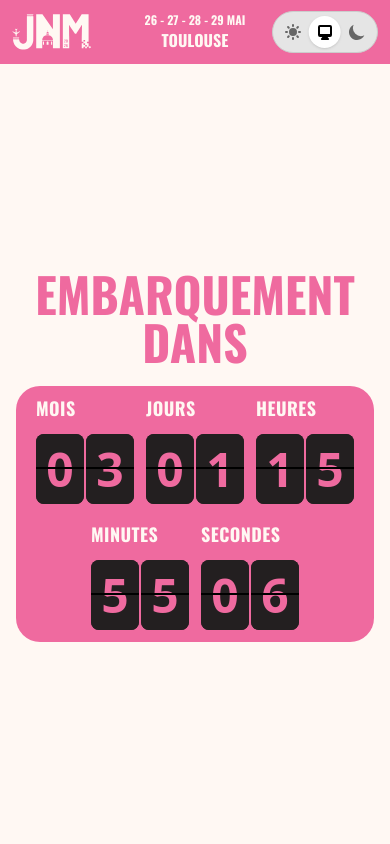
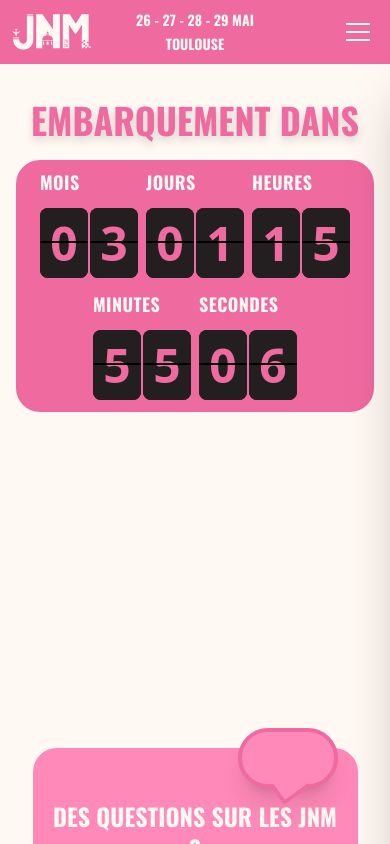
Before and after one commit to JPX87/jnm2026-front, a Next.js app: page / in a window 390 px wide. Shown: the top 844 px of the page. Built offline with nearby package versions, Linux system fonts and the light colour scheme.

Commit message:
feat(menu): added hamburger menu

```diff
--- a/src/app/(header)/page.tsx
+++ b/src/app/(header)/page.tsx
@@ -12,12 +12,12 @@ export default function Home() {
   return (
     <main className="home relative">
       <Slice absolute first>
-        <h1 className="text-center text-5xl sm:text-6xl md:text-7xl lg:text-8xl xl:text-[150px] font-bold my-[20px] sm:my-[50px]">EMBARQUEMENT DANS</h1>
+        <h1 className="text-center text-4xl sm:text-5xl md:text-6xl lg:text-7xl xl:text-8xl font-extrabold my-[20px] sm:my-[30px] md:my-[50px] drop-shadow-lg">EMBARQUEMENT DANS</h1>
         <Countdown className="mx-auto" targetDate={targetDate} />
       </Slice>
       <Slice absolute>
-        <div className="relative w-10/12 flex flex-col gap-3 py-14 px-6 justify-center rounded-3xl bg-(--color-tertiary) text-(--color-secondary) dark:text-(--color-seconde-black) m-auto">
-          <h1 className="text-center text-3xl md:text-4xl lg:text-5xl xl:text-6xl font-bold my-[50px] transition-all">DES QUESTIONS SUR LES JNM ?</h1>
+        <div className="relative w-10/12 flex flex-col gap-3 py-8 sm:py-10 md:py-14 px-4 sm:px-6 justify-center rounded-3xl bg-(--color-tertiary) text-(--color-secondary) dark:text-(--color-seconde-black) m-auto">
+          <h1 className="text-center text-2xl sm:text-3xl md:text-4xl lg:text-5xl xl:text-6xl font-bold my-[20px] sm:my-[30px] md:my-[50px] transition-all">DES QUESTIONS SUR LES JNM ?</h1>
           <Link target="_blank" href="https://ig.me/m/jnm2026_tls" rel="noopener noreferrer" className="block m-auto w-max bg-(--color-secondary) dark:bg-(--color-seconde-black) text-(--color-tertiary) text-xl sm:text-2xl font-bold rounded-4xl py-2 sm:py-3 px-8 sm:px-10 hover:bg-gray-800 transition-all cursor-pointer">
             CONTACTEZ-NOUS
           </Link>
--- a/src/components/features/Countdown/Countdown.tsx
+++ b/src/components/features/Countdown/Countdown.tsx
@@ -34,7 +34,7 @@ export default function Countdown({ targetDate, className }: CountdownProps) {
   if (!timeRemaining) return null;
 
   return (
-    <div className={`w-11/12 sm:w-9/12 flex flex-wrap gap-3 md:gap-4 ld:gap-5 xl:gap-7 font-sans md:w-max p-2 sm:p-4 md:p-6 justify-center rounded-3xl bg-(--color-primary) ${className}`}>
+    <div className={`w-11/12 sm:w-9/12 flex flex-wrap gap-2 sm:gap-3 md:gap-4 lg:gap-5 xl:gap-7 font-sans md:w-max p-2 sm:p-4 md:p-6 justify-center rounded-3xl bg-(--color-primary) ${className}`}>
       <TimeSection label="MOIS" value={timeRemaining.months} />
       <TimeSection label="JOURS" value={timeRemaining.days} />
       <TimeSection label="HEURES" value={timeRemaining.hours} />
--- a/src/components/layout/Header/HeaderGrid.tsx
+++ b/src/components/layout/Header/HeaderGrid.tsx
@@ -1,8 +1,20 @@
+"use client";
+
 import Link from "next/link";
+import { useState } from "react";
 import { ThemeSelector } from "@/components/ui/theme/ThemeSelector/ThemeSelector";
 import { LogoSvg } from "@/components/ui/branding/logo/LogoSvg";
 
 export default function HeaderGrid() {
+    const [isMenuOpen, setIsMenuOpen] = useState(false);
+
+    const menuItems = [
+        { label: "ORGANIGRAMME", href: "/organigramme" },
+        { label: "NOUS CONTACTER", href: "/contact" },
+        { label: "INSCRIPTION", href: "/inscription" },
+        { label: "KESAKO", href: "/kesako" },
+    ];
+
     return (
         <>
             <header className="fixed z-10 top-0 grid grid-cols-3 items-center w-full h-16 md:h-20 px-3 sm:px-6 bg-(--color-primary)">
@@ -15,18 +27,81 @@ export default function HeaderGrid() {
                 </Link>
 
                 {/* Date */}
-            <div className="relative flex justify-self-center gap-8 text-(--color-secondary) dark:text-(--color-seconde-black) font-['Oswald'] font-bold">
-                <span className="mb-6 text-xs sm:text-lg md:text-2xl lg:text-4xl text-center">26 - 27 - 28 - 29 MAI</span>
-                <span className="absolute left-0 right-0 bottom-0 mx-auto text-base sm:text-lg md:text-xl text-center">TOULOUSE</span>
+                <div className="relative flex justify-self-center gap-2 sm:gap-4 md:gap-8 text-(--color-secondary) dark:text-(--color-seconde-black) font-['Oswald'] font-bold">
+                    <span className="mb-6 text-sm sm:text-lg md:text-2xl lg:text-4xl text-center">26 - 27 - 28 - 29 MAI</span>
+                    <span className="absolute left-0 right-0 bottom-0 mx-auto text-sm sm:text-base md:text-lg lg:text-xl text-center">TOULOUSE</span>
                 </div>
 
                 {/* Actions */}
-            <div className="justify-self-end flex items-center gap-4 font-['Oswald']">
-                {/*<button className="bg-black text-white text-2xl font-bold rounded-3xl py-2 px-10 hover:bg-gray-800 transition cursor-pointer">
-                TICKETS
+                <div className="justify-self-end flex items-center gap-4 font-['Oswald'] relative">
+                    {/* Hamburger Menu Button */}
+                    <div className="relative z-[9999]">
+                        <button
+                            onClick={() => setIsMenuOpen(!isMenuOpen)}
+                            className="flex flex-col justify-center items-center w-10 h-10 gap-1.5 cursor-pointer group"
+                            aria-label="Toggle menu"
+                            aria-expanded={isMenuOpen}
+                        >
+                            <span
+                                className={`block w-6 h-0.5 bg-(--color-secondary) dark:bg-(--color-seconde-black) transition-all duration-300 ease-in-out ${isMenuOpen ? "rotate-45 translate-y-2" : ""
+                                    }`}
+                            />
+                            <span
+                                className={`block w-6 h-0.5 bg-(--color-secondary) dark:bg-(--color-seconde-black) transition-all duration-300 ease-in-out ${isMenuOpen ? "opacity-0" : ""
+                                    }`}
+                            />
+                            <span
+                                className={`block w-6 h-0.5 bg-(--color-secondary) dark:bg-(--color-seconde-black) transition-all duration-300 ease-in-out ${isMenuOpen ? "-rotate-45 -translate-y-2" : ""
+                                    }`}
+                            />
                         </button>
-                <button className="text-gray-600 hover:text-black cursor-pointer">Menu</button>*/}
+
+                        {/* Dropdown Menu */}
+                        <div
+                            className={`fixed right-0 top-0 h-full w-full sm:w-96 bg-(--color-primary) shadow-2xl transition-transform duration-300 ease-in-out z-[9999] ${isMenuOpen
+                                ? "translate-x-0"
+                                : "translate-x-full"
+                                }`}
+                            style={{ top: '4rem' }}
+                        >
+                            <nav className="flex flex-col h-full py-8 px-6 z-50">
+                                {menuItems.map((item, index) => (
+                                    <Link
+                                        key={index}
+                                        href={item.href}
+                                        onClick={() => setIsMenuOpen(false)}
+                                        className="flex items-center justify-between px-6 py-6 text-(--color-secondary) dark:text-(--color-seconde-black) hover:bg-(--color-secondary) hover:bg-opacity-10 transition-colors duration-200 font-bold text-2xl group border-b border-(--color-secondary) border-opacity-20"
+                                    >
+                                        <span>{item.label}</span>
+                                        <div className="flex items-center justify-center w-10 h-10 bg-black rounded-full transition-transform duration-300 group-hover:scale-110">
+                                            <svg
+                                                className="w-5 h-5 transition-transform duration-300 group-hover:translate-x-0.5"
+                                                viewBox="0 0 24 24"
+                                                fill="none"
+                                                xmlns="http://www.w3.org/2000/svg"
+                                            >
+                                                <path
+                                                    d="M5 12H19M19 12L12 5M19 12L12 19"
+                                                    stroke="#FF69B4"
+                                                    strokeWidth="2"
+                                                    strokeLinecap="round"
+                                                    strokeLinejoin="round"
+                                                />
+                                            </svg>
+                                        </div>
+                                    </Link>
+                                ))}
+
+                                {/* Theme Selector right after menu items */}
+                                <div className="mt-6 pt-6">
+                                    <div className="flex items-center justify-between px-6 py-4">
+                                        <span className="text-(--color-secondary) dark:text-(--color-seconde-black) font-bold text-xl">THÈME</span>
                                         <ThemeSelector />
+                                    </div>
+                                </div>
+                            </nav>
+                        </div>
+                    </div>
                 </div>
             </header>
         </>
--- a/src/components/layout/Slice/Slice.tsx
+++ b/src/components/layout/Slice/Slice.tsx
@@ -12,8 +12,8 @@ export const Slice: React.FC<SliceProps> = ({
     first
 }) => {
     return (
-        <div className="relative h-screen items-center justify-center">
-            <div className={absolute ? `absolute inset-0 m-auto w-full h-max ${first ? "top-12" : ""}` : "relative w-max h-max"}>
+        <div className={`relative ${first ? 'min-h-screen pt-20 md:pt-0' : 'h-auto md:h-screen py-4 md:py-0'} ${first ? 'flex md:items-center items-start' : 'flex items-center'} justify-center`}>
+            <div className={absolute ? `${first ? 'md:absolute' : 'absolute'} inset-0 ${first ? 'my-0 md:my-auto' : 'my-auto'} mx-auto w-full h-max ${first ? "md:top-12" : ""}` : "relative w-max h-max"}>
                 {children}
             </div>
         </div>
--- a/src/components/ui/shapes/MessageBubble/MessageBubble.tsx
+++ b/src/components/ui/shapes/MessageBubble/MessageBubble.tsx
@@ -12,7 +12,7 @@ export default function MessageBubble({ classNameP, className, rounded }: messag
                             transform rotate-54 md:rotate-55
                             bg-(--color-tertiary)
                             border-r-4 border-b-4 border-(--color-primary)
-                            z-20 rounded-xs`}>
+                            z-0 rounded-xs`}>
                 </div>
             </div>
         </div>
```
Lines whose indentation alone changed are shown as unchanged.
